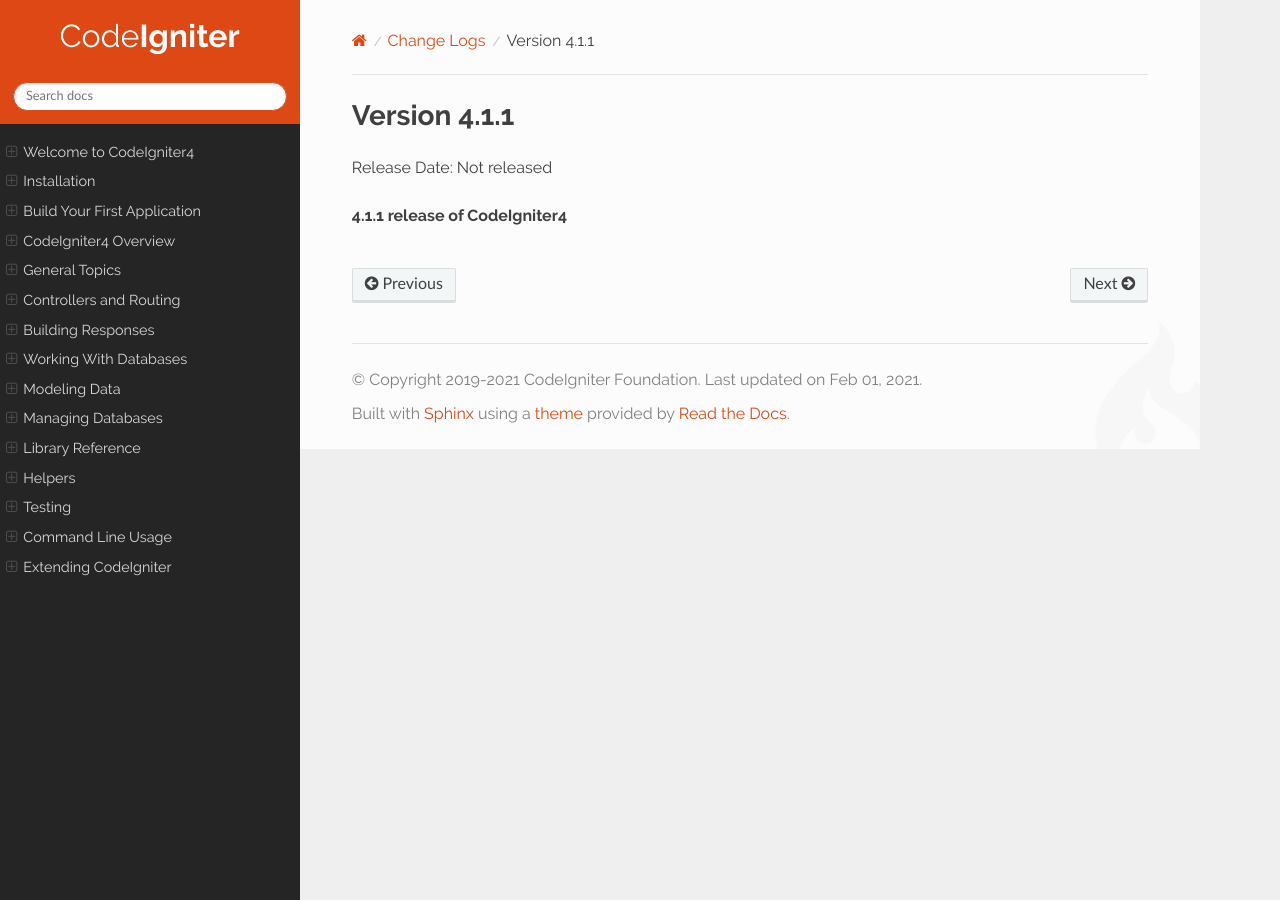
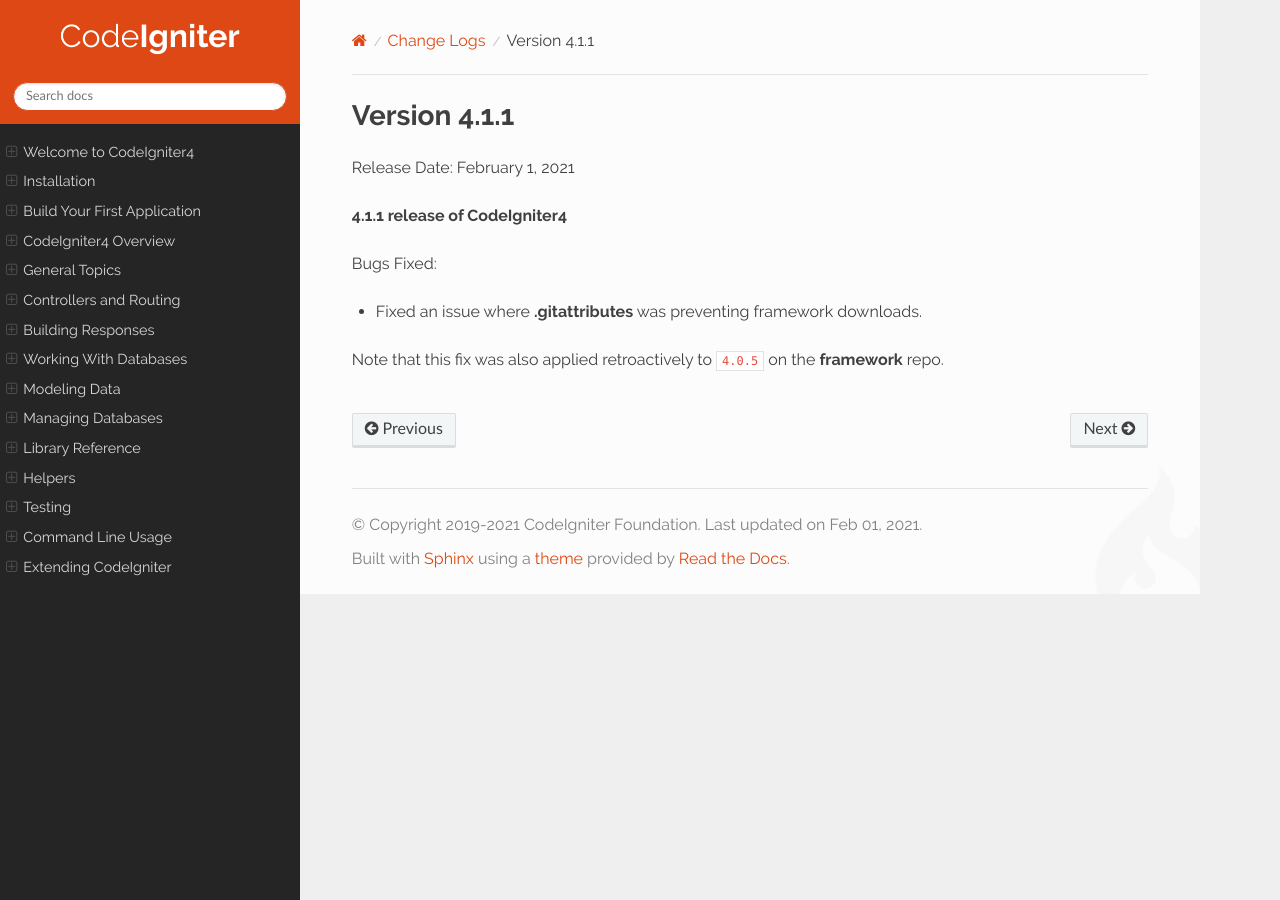
Before and after one commit to NEKOGET/ci4_user_guide_src, a Sphinx documentation site: the page built from source/changelogs/v4.1.1.rst, in a window 1280 px wide. Built offline with Sphinx 7.4.7 and the Read the Docs theme 2.0.0, drawn with Linux system fonts in a browser that asks for light colours.

Commit message:
Prep for 4.1.1 release

```diff
--- a/source/changelogs/index.rst
+++ b/source/changelogs/index.rst
@@ -12,6 +12,7 @@ See all the changes.
 .. toctree::
         :titlesonly:
 
+        v4.1.2
         v4.1.1
         v4.1.0
         v4.0.5
--- a/source/changelogs/v4.1.1.rst
+++ b/source/changelogs/v4.1.1.rst
@@ -1,6 +1,12 @@
 Version 4.1.1
 ====================================================
 
-Release Date: Not released
+Release Date: February 1, 2021
 
 **4.1.1 release of CodeIgniter4**
+
+Bugs Fixed:
+
+- Fixed an issue where **.gitattributes** was preventing framework downloads.
+
+Note that this fix was also applied retroactively to ``4.0.5`` on the **framework** repo.
--- /dev/null
+++ b/source/changelogs/v4.1.2.rst
@@ -0,0 +1,6 @@
+Version 4.1.2
+====================================================
+
+Release Date: Not released
+
+**4.1.2 release of CodeIgniter4**
--- a/source/conf.py
+++ b/source/conf.py
@@ -24,7 +24,7 @@ copyright = '2019-2021 CodeIgniter Foundation'
 version = '4.1'
 
 # The full version, including alpha/beta/rc tags.
-release = '4.1.0'
+release = '4.1.1'
 
 # -- General configuration ---------------------------------------------------
 
--- a/source/installation/upgrading.rst
+++ b/source/installation/upgrading.rst
@@ -8,6 +8,7 @@ upgrading from.
 .. toctree::
     :titlesonly:
 
+    Upgrading from 4.0.5 to 4.1.0 or 4.1.1 <upgrade_410>
     Upgrading from 4.0.4 to 4.0.5 <upgrade_405>
     Upgrading from 4.0.x to 4.0.4 <upgrade_404>
     Upgrading from 3.x to 4.x <upgrade_4xx>
```
Also changed, not shown: source/installation/upgrade_410.rst (added, +12 -0 lines).
